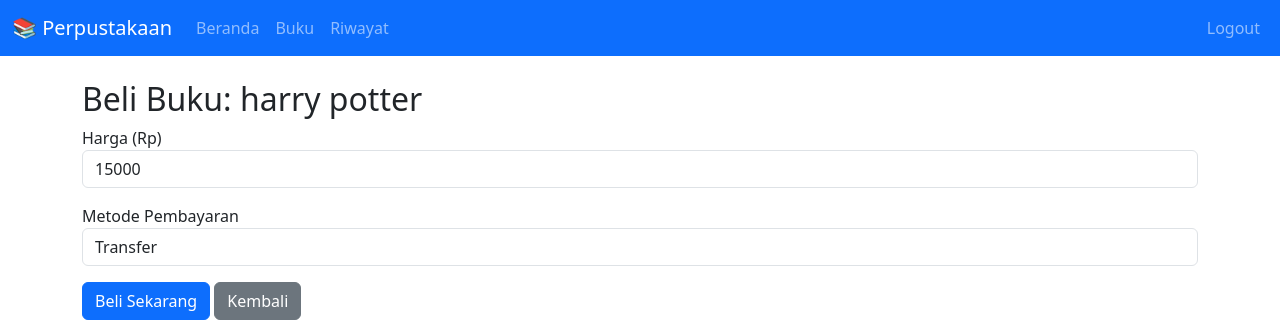
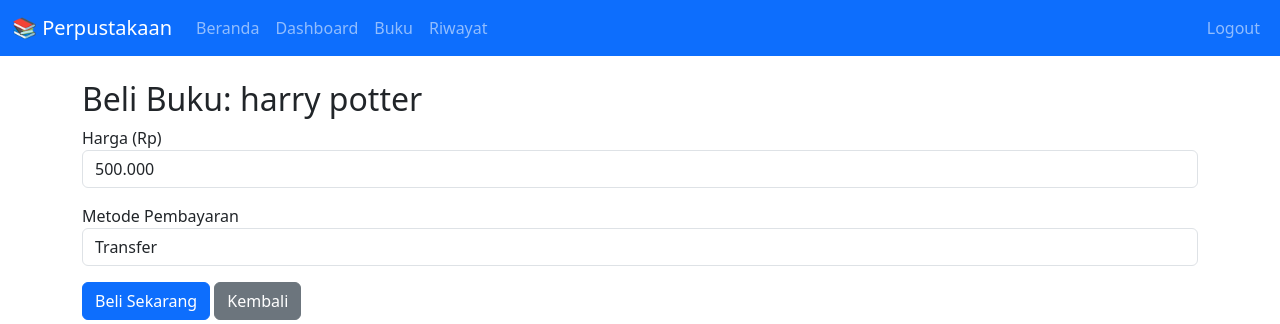
Before and after one commit to RafidanAnwar/ucup, a PHP site: page /public/beli_ebook.php?id=2 in a window 1280 px wide. Shown: the top 324 px of the page. Run offline with PHP 8.4, Linux system fonts and the light colour scheme; a user stored in the database is signed in; data comes from the database, SQL or seed files in the repository.

Commit message:
Menambahkan fitur baru pada beli_ebook.php

```diff
--- a/public/beli_ebook.php
+++ b/public/beli_ebook.php
@@ -2,33 +2,42 @@
 include '../config/db.php';
 session_start();
 
+// Cek apakah pengguna sudah login dan memiliki role 'user'
 if (!isset($_SESSION['user_id']) || $_SESSION['role'] !== 'user') {
     header('Location: login.php');
     exit;
 }
 
+// Cek apakah parameter id ada di URL
 if (!isset($_GET['id'])) {
     header("Location: user_books.php");
     exit;
 }
 
 $id_ebook = $_GET['id'];
+
+// Ambil data buku dari database berdasarkan id_ebook
 $stmt = $pdo->prepare("SELECT * FROM books WHERE id_book = ?");
 $stmt->execute([$id_ebook]);
 $book = $stmt->fetch();
 
+// Jika buku tidak ditemukan
 if (!$book) {
     echo "Buku tidak ditemukan!";
     exit;
 }
 
+// Proses pembelian ebook
 if ($_SERVER['REQUEST_METHOD'] === 'POST') {
-    $harga = $_POST['harga'];
+    // Ambil data yang dikirimkan dari form
+    $harga = $book['harga'];  // Gunakan harga dari database
     $metode = $_POST['metode'];
 
+    // Masukkan data transaksi ke dalam tabel transaksi_ebook
     $stmt = $pdo->prepare("INSERT INTO transaksi_ebook (user_id, ebook_id, harga, metode_pembayaran) VALUES (?, ?, ?, ?)");
     $stmt->execute([$_SESSION['user_id'], $id_ebook, $harga, $metode]);
 
+    // Arahkan pengguna ke halaman riwayat transaksi
     header("Location: riwayat_transaksi.php");
     exit;
 }
@@ -40,7 +49,8 @@ include '../views/header.php';
 <form method="post">
     <div class="mb-3">
         <label>Harga (Rp)</label>
-        <input type="number" name="harga" value="15000" class="form-control" required>
+        <input type="number" name="harga" value="<?= number_format($book['harga'], 0, ',', '.') ?>" class="form-control"
+            readonly required>
     </div>
 
     <div class="mb-3">
--- a/views/header.php
+++ b/views/header.php
@@ -27,6 +27,9 @@ $userRole = $_SESSION['role'] ?? null;
                 <ul class="navbar-nav me-auto">
                     <?php if ($userRole === 'admin'): ?>
                         <li class="nav-item">
+                            <a class="nav-link" href="/ebook/index.php">Beranda</a>
+                        </li>
+                        <li class="nav-item">
                             <a class="nav-link" href="/ebook/public/dashboard.php">Dashboard</a>
                         </li>
                         <li class="nav-item">
@@ -40,7 +43,10 @@ $userRole = $_SESSION['role'] ?? null;
                         </li>
                     <?php elseif ($userRole === 'user'): ?>
                         <li class="nav-item">
-                            <a class="nav-link" href="/ebook/public/user_dashboard.php">Beranda</a>
+                            <a class="nav-link" href="/ebook/index.php">Beranda</a>
+                        </li>
+                        <li class="nav-item">
+                            <a class="nav-link" href="/ebook/public/user_dashboard.php">Dashboard</a>
                         </li>
                         <li class="nav-item">
                             <a class="nav-link" href="/ebook/public/daftar_buku.php">Buku</a>
```
